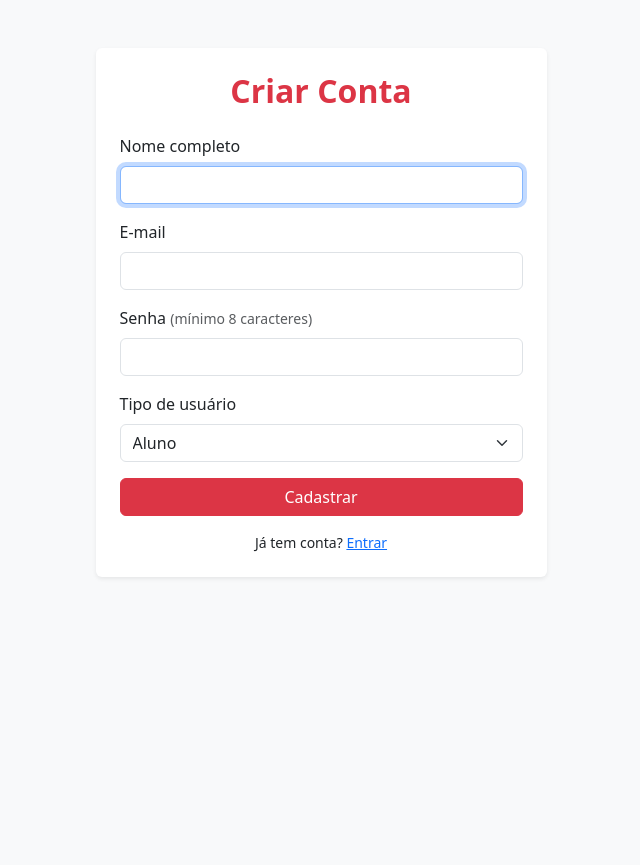
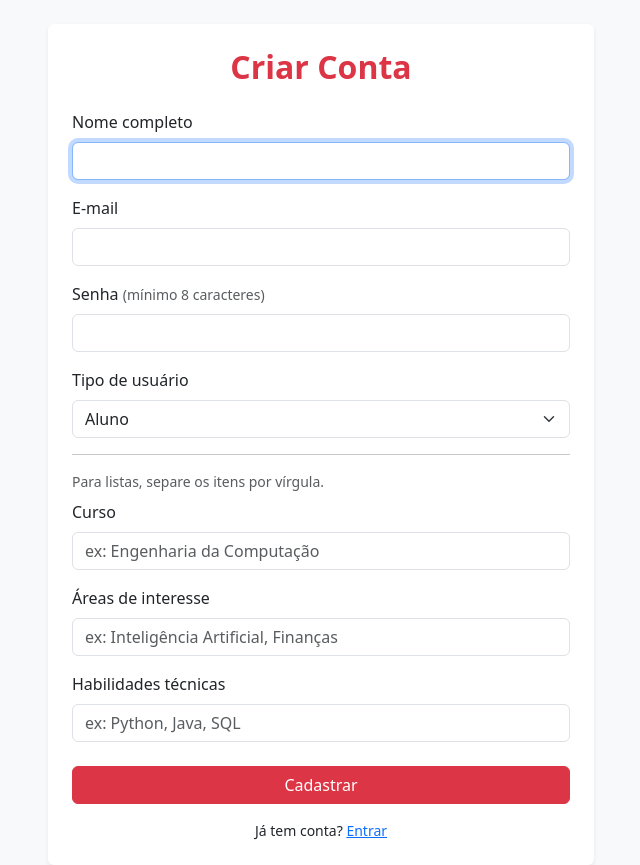
Before and after one commit to lucvs07/Fiap-Skill-Match, a Flask app: page /cadastro in a window 1280 px wide. Shown: the whole page, without its empty margins (319-959 px from the left). Before the commit the page ends 578 px from the top, so only its background shows below. Run offline with Flask 3, Linux system fonts and the light colour scheme.

Commit message:
feat: atualiza template de cadastro com campos dinâmicos por tipo
- Campos de Aluno (curso, áreas, habilidades) e Mentor (departamento,
  linhas de pesquisa, disponibilidade, especialidades) aparecem via JS
- Formulário preserva valores preenchidos após erro de validação
- Itens de lista orientados por placeholder "separe por vírgula"

Co-Authored-By: Tiago <tiago.tibi.nario@gmail.com>

```diff
--- a/src/templates/cadastro.html
+++ b/src/templates/cadastro.html
@@ -1,18 +1,22 @@
 {% extends 'base.html' %}
 {% block content %}
-<div class="row justify-content-center mt-5">
-  <div class="col-md-5">
+<div class="row justify-content-center mt-4">
+  <div class="col-md-6">
     <div class="card shadow-sm border-0">
       <div class="card-body p-4">
         <h2 class="card-title text-center mb-4 text-danger fw-bold">Criar Conta</h2>
-        <form method="POST">
+        <form method="POST" novalidate>
+
+          {# campos comuns #}
           <div class="mb-3">
             <label class="form-label">Nome completo</label>
-            <input type="text" name="nome" class="form-control" required autofocus>
+            <input type="text" name="nome" class="form-control" required autofocus
+                   value="{{ request.form.get('nome', '') }}">
           </div>
           <div class="mb-3">
             <label class="form-label">E-mail</label>
-            <input type="email" name="email" class="form-control" required>
+            <input type="email" name="email" class="form-control" required
+                   value="{{ request.form.get('email', '') }}">
           </div>
           <div class="mb-3">
             <label class="form-label">
@@ -20,14 +24,70 @@
             </label>
             <input type="password" name="senha" class="form-control" required minlength="8">
           </div>
+
           <div class="mb-3">
             <label class="form-label">Tipo de usuário</label>
-            <select name="tipo" class="form-select">
-              <option value="aluno">Aluno</option>
-              <option value="mentor">Mentor</option>
+            <select name="tipo" id="tipo" class="form-select" onchange="alternarCampos()">
+              <option value="aluno" {% if request.form.get('tipo','aluno')=='aluno' %}selected{% endif %}>Aluno</option>
+              <option value="mentor" {% if request.form.get('tipo')=='mentor' %}selected{% endif %}>Mentor</option>
             </select>
           </div>
-          <button type="submit" class="btn btn-danger w-100">Cadastrar</button>
+
+          {# campos de aluno #}
+          <div id="campos-aluno">
+            <hr class="my-3">
+            <p class="text-muted small mb-2">Para listas, separe os itens por vírgula.</p>
+            <div class="mb-3">
+              <label class="form-label">Curso</label>
+              <input type="text" name="curso" class="form-control" placeholder="ex: Engenharia da Computação"
+                     value="{{ request.form.get('curso', '') }}">
+            </div>
+            <div class="mb-3">
+              <label class="form-label">Áreas de interesse</label>
+              <input type="text" name="areas_interesse" class="form-control"
+                     placeholder="ex: Inteligência Artificial, Finanças"
+                     value="{{ request.form.get('areas_interesse', '') }}">
+            </div>
+            <div class="mb-3">
+              <label class="form-label">Habilidades técnicas</label>
+              <input type="text" name="habilidades_tecnicas" class="form-control"
+                     placeholder="ex: Python, Java, SQL"
+                     value="{{ request.form.get('habilidades_tecnicas', '') }}">
+            </div>
+          </div>
+
+          {# campos de mentor #}
+          <div id="campos-mentor" style="display:none">
+            <hr class="my-3">
+            <p class="text-muted small mb-2">Para listas, separe os itens por vírgula.</p>
+            <div class="mb-3">
+              <label class="form-label">Departamento</label>
+              <input type="text" name="departamento" class="form-control" placeholder="ex: Engenharia"
+                     value="{{ request.form.get('departamento', '') }}">
+            </div>
+            <div class="mb-3">
+              <label class="form-label">Linhas de pesquisa</label>
+              <input type="text" name="linhas_pesquisa" class="form-control"
+                     placeholder="ex: Machine Learning, Robótica"
+                     value="{{ request.form.get('linhas_pesquisa', '') }}">
+            </div>
+            <div class="mb-3">
+              <label class="form-label">Disponibilidade</label>
+              <select name="disponibilidade" class="form-select">
+                {% for d in disponibilidades %}
+                <option value="{{ d }}" {% if request.form.get('disponibilidade', 'Média') == d %}selected{% endif %}>{{ d }}</option>
+                {% endfor %}
+              </select>
+            </div>
+            <div class="mb-3">
+              <label class="form-label">Especialidades</label>
+              <input type="text" name="especialidades" class="form-control"
+                     placeholder="ex: Python, Deep Learning"
+                     value="{{ request.form.get('especialidades', '') }}">
+            </div>
+          </div>
+
+          <button type="submit" class="btn btn-danger w-100 mt-2">Cadastrar</button>
         </form>
         <p class="text-center mt-3 mb-0 small">
           Já tem conta? <a href="{{ url_for('login.login') }}">Entrar</a>
@@ -36,4 +96,14 @@
     </div>
   </div>
 </div>
+
+<script>
+  function alternarCampos() {
+    const tipo = document.getElementById('tipo').value;
+    document.getElementById('campos-aluno').style.display = tipo === 'aluno' ? '' : 'none';
+    document.getElementById('campos-mentor').style.display = tipo === 'mentor' ? '' : 'none';
+  }
+  // garante estado correto ao carregar (ex: após erro de validação)
+  alternarCampos();
+</script>
 {% endblock %}
```
